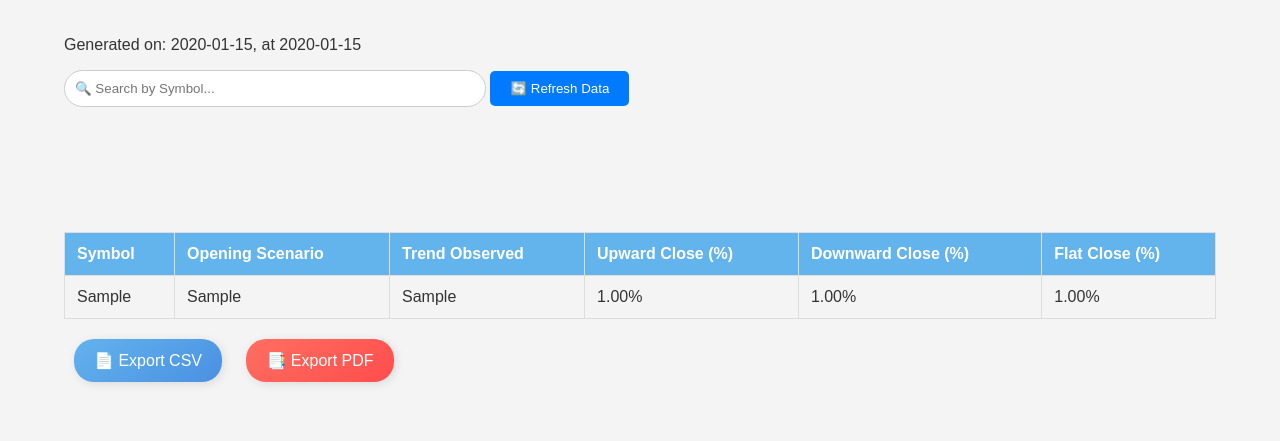
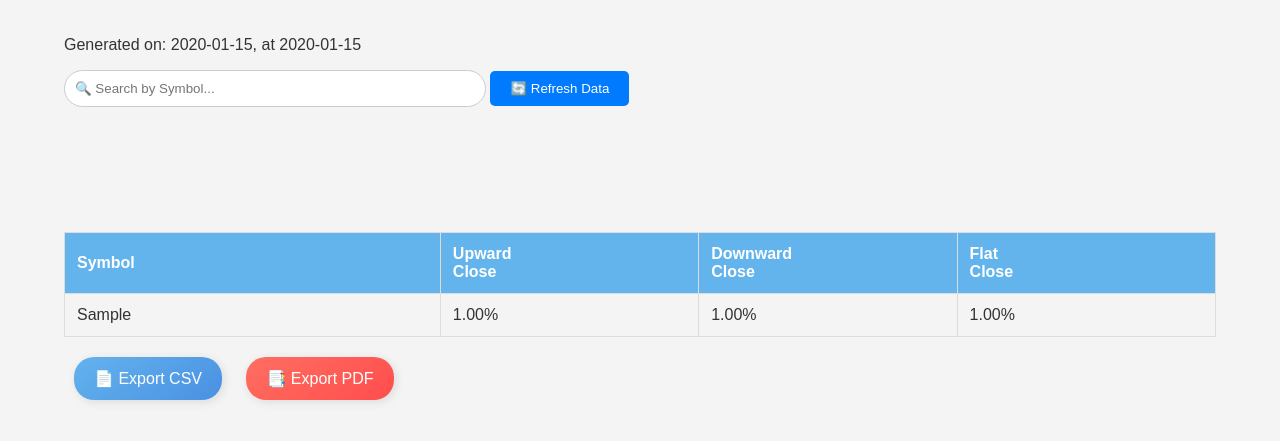
Before and after one commit to MosesPhilipose/tester, a Django app: page / in a window 1280 px wide. Shown: the part 91-532 px from the top of the page. Run offline with Django 5.2, Linux system fonts and the light colour scheme; tables that the repository leaves empty hold one stand-in row (values such as "Sample post"); some libraries are stand-ins or nearby versions.

Commit message:
Update market_analysis.html

```diff
--- a/display/templates/indexstats/market_analysis.html
+++ b/display/templates/indexstats/market_analysis.html
@@ -4,42 +4,39 @@
     <meta charset="UTF-8">
     <meta name="viewport" content="width=device-width, initial-scale=1.0">
     <title>Market Analysis Dashboard</title>
+    <!-- Stylesheet -->
     <link rel="stylesheet" href="/static/indexstats/css/styles.css">
-    <!-- Add PDF and CSV export libraries -->
+    <!-- PDF and CSV Export Libraries -->
     <script src="https://cdnjs.cloudflare.com/ajax/libs/jspdf/2.5.1/jspdf.umd.min.js"></script>
     <script src="https://cdnjs.cloudflare.com/ajax/libs/jspdf-autotable/3.5.29/jspdf.plugin.autotable.min.js"></script>
 </head>
 <body>
     <header>
         <h1>📊 Market Analysis Dashboard</h1>
+        <!-- Dark Mode Toggle -->
         <div class="theme-toggle" id="themeToggle" aria-label="Toggle Dark Mode">
             <span class="icon sun">☀️</span>
             <span class="icon moon">🌙</span>
             <div class="toggle-circle"></div>
         </div>
     </header>
-
     <div class="container">
+        <!-- Last Updated Information -->
         <p id="lastUpdated">Last Updated: </p>
-
         <!-- Search Input -->
         <input type="text" id="searchInput" placeholder="🔍 Search by Symbol..." onkeyup="filterTable()" aria-label="Search Symbols">
-
         <!-- Refresh Data Button -->
         <button class="refresh-btn" id="refreshData" aria-label="Refresh Data">🔄 Refresh Data</button>
-
         <!-- Market Table -->
         <div class="table-container">
             <div class="spinner" id="loadingSpinner">Loading...</div>
             <table id="marketTable" aria-sort="ascending">
                 <thead>
                     <tr>
-                        <th onclick="sortTable(0)" aria-sort="none">Symbol</th>
-                        <th onclick="sortTable(1)" aria-sort="none">Opening Scenario</th>
-                        <th onclick="sortTable(2)" aria-sort="none">Trend Observed</th>
-                        <th onclick="sortTable(3)" aria-sort="none">Upward Close (%)</th>
-                        <th onclick="sortTable(4)" aria-sort="none">Downward Close (%)</th>
-                        <th onclick="sortTable(5)" aria-sort="none">Flat Close (%)</th>
+                        <th onclick="sortTable(0)" aria-sort="none" data-label="Symbol">Symbol</th>
+                        <th onclick="sortTable(1)" aria-sort="none" data-label="Upward Close (%)">Upward<br>Close</th>
+                        <th onclick="sortTable(2)" aria-sort="none" data-label="Downward Close (%)">Downward<br>Close</th>
+                        <th onclick="sortTable(3)" aria-sort="none" data-label="Flat Close (%)">Flat<br>Close</th>
                     </tr>
                 </thead>
                 <tbody>
@@ -47,14 +44,12 @@
                 </tbody>
             </table>
         </div>
-
         <!-- Export Buttons -->
         <div class="buttons" style="margin-top: 10px;">
             <button class="btn export-btn" id="exportCSV" aria-label="Export CSV">📄 Export CSV</button>
             <button class="btn export-btn" id="exportPDF" aria-label="Export PDF">📑 Export PDF</button>
         </div>
     </div>
-
     <script>
         const jsonDataUrl = "/ticker-data/"; // Updated to dynamic endpoint
 
@@ -62,7 +57,6 @@
         async function fetchData() {
             try {
                 console.log("Fetching data from:", jsonDataUrl);
-
                 const response = await fetch(jsonDataUrl);
                 console.log("Response Status:", response.status); // Check if it's 200
                 console.log("Response Headers:", response.headers);
@@ -71,33 +65,34 @@
                 }
                 const data = await response.json();
                 console.log("Fetched Data:", data); // Debugging the data
-
                 // Handle no-data case
-                if (data.status === "no_data") {
+                if (data.status === "no-data") {
                     document.getElementById("lastUpdated").textContent = data.message;
                     document.querySelector("#marketTable tbody").innerHTML = "";
                     document.getElementById("marketTable").classList.remove("show");
                     document.getElementById("loadingSpinner").style.visibility = "hidden";
                     return;
                 }
-
                 document.getElementById("lastUpdated").textContent = data["Generated on"];
                 const tbody = document.querySelector("#marketTable tbody");
                 tbody.innerHTML = ""; // Clear existing rows
                 data["Tickers"].forEach(ticker => {
                     const row = document.createElement("tr");
                     row.innerHTML = `
-                        <td>${ticker["Symbol"]}</td>
-                        <td>${ticker["Opening Scenario"]}</td>
-                        <td>${ticker["Trend Observed"]}</td>
-                        <td>${ticker["Upward Close"]}%</td>
-                        <td>${ticker["Downward Close"]}%</td>
-                        <td>${ticker["Flat Close"]}%</td>
+                        <td data-label="Symbol" class="symbol-cell">${ticker["Symbol"]}</td>
+                        <td data-label="Upward Close (%)">${ticker["Upward Close"]}%</td>
+                        <td data-label="Downward Close (%)">${ticker["Downward Close"]}%</td>
+                        <td data-label="Flat Close (%)">${ticker["Flat Close"]}%</td>
                     `;
                     tbody.appendChild(row);
                 });
                 document.getElementById("marketTable").classList.add("show"); // Show the table
-                document.getElementById("loadingSpinner").style.visibility = "hidden"; // Hide spinner
+                // Apply CSS widths dynamically after population
+                const ths = document.querySelectorAll("#marketTable th");
+                ths.forEach((th, index) => {
+                    if (index === 0) th.style.width = "32%";
+                    else th.style.width = "22%";
+                });
             } catch (error) {
                 console.error("Error fetching data:", error);
                 alert("Failed to load data. Please try again.");
@@ -174,6 +169,12 @@
             });
             rows.forEach(row => table.tBodies[0].appendChild(row));
             table.setAttribute("aria-sort", isAscending ? "descending" : "ascending");
+            // Reapply widths after sorting
+            const ths = document.querySelectorAll("#marketTable th");
+            ths.forEach((th, index) => {
+                if (index === 0) th.style.width = "32%";
+                else th.style.width = "22%";
+            });
         }
 
         // Dark Mode Toggle
@@ -185,17 +186,14 @@
         document.getElementById("exportCSV").addEventListener("click", () => {
             const rows = document.querySelectorAll("#marketTable tbody tr");
             let csvContent = "data:text/csv;charset=utf-8,";
-
             // Add header row
-            const headers = ["Symbol", "Opening Scenario", "Trend Observed", "Upward Close (%)", "Downward Close (%)", "Flat Close (%)"];
+            const headers = ["Symbol", "Upward Close (%)", "Downward Close (%)", "Flat Close (%)"];
             csvContent += headers.join(",") + "\n";
-
             // Add data rows
             rows.forEach(row => {
                 const rowData = Array.from(row.cells).map(cell => cell.textContent.replace(/%/g, ""));
                 csvContent += rowData.join(",") + "\n";
             });
-
             // Create and download the CSV file
             const encodedUri = encodeURI(csvContent);
             const link = document.createElement("a");
@@ -210,16 +208,14 @@
         document.getElementById("exportPDF").addEventListener("click", () => {
             const { jsPDF } = window.jspdf;
             const doc = new jsPDF();
-
             // Extract table data
             const rows = document.querySelectorAll("#marketTable tbody tr");
-            const headers = ["Symbol", "Opening Scenario", "Trend Observed", "Upward Close (%)", "Downward Close (%)", "Flat Close (%)"];
+            const headers = ["Symbol", "Upward Close (%)", "Downward Close (%)", "Flat Close (%)"];
             const data = [];
             rows.forEach(row => {
                 const rowData = Array.from(row.cells).map(cell => cell.textContent.replace(/%/g, ""));
                 data.push(rowData);
             });
-
             // Generate PDF with auto-table
             doc.autoTable({
                 head: [headers],
@@ -231,7 +227,6 @@
                     doc.text("Market Analysis Report", 14, 15);
                 },
             });
-
             // Save the PDF
             doc.save("market_analysis.pdf");
         });
```
